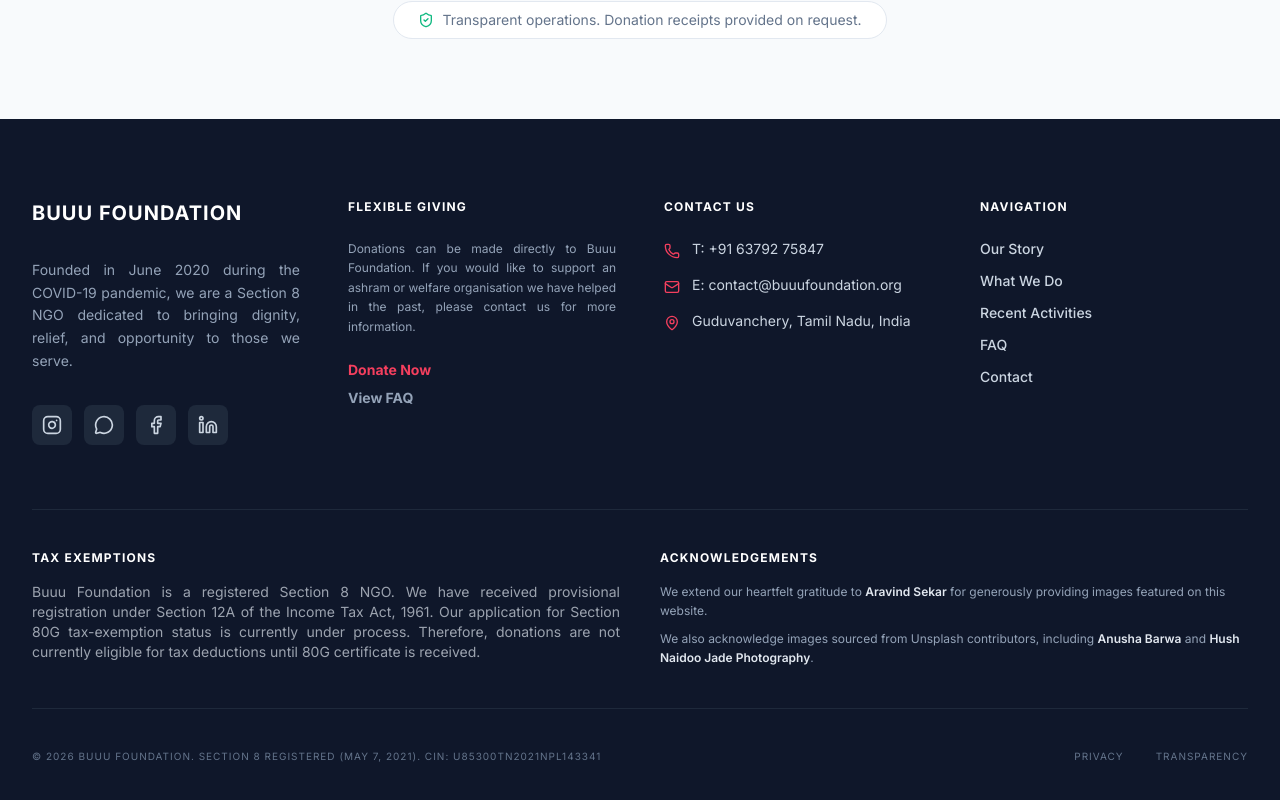
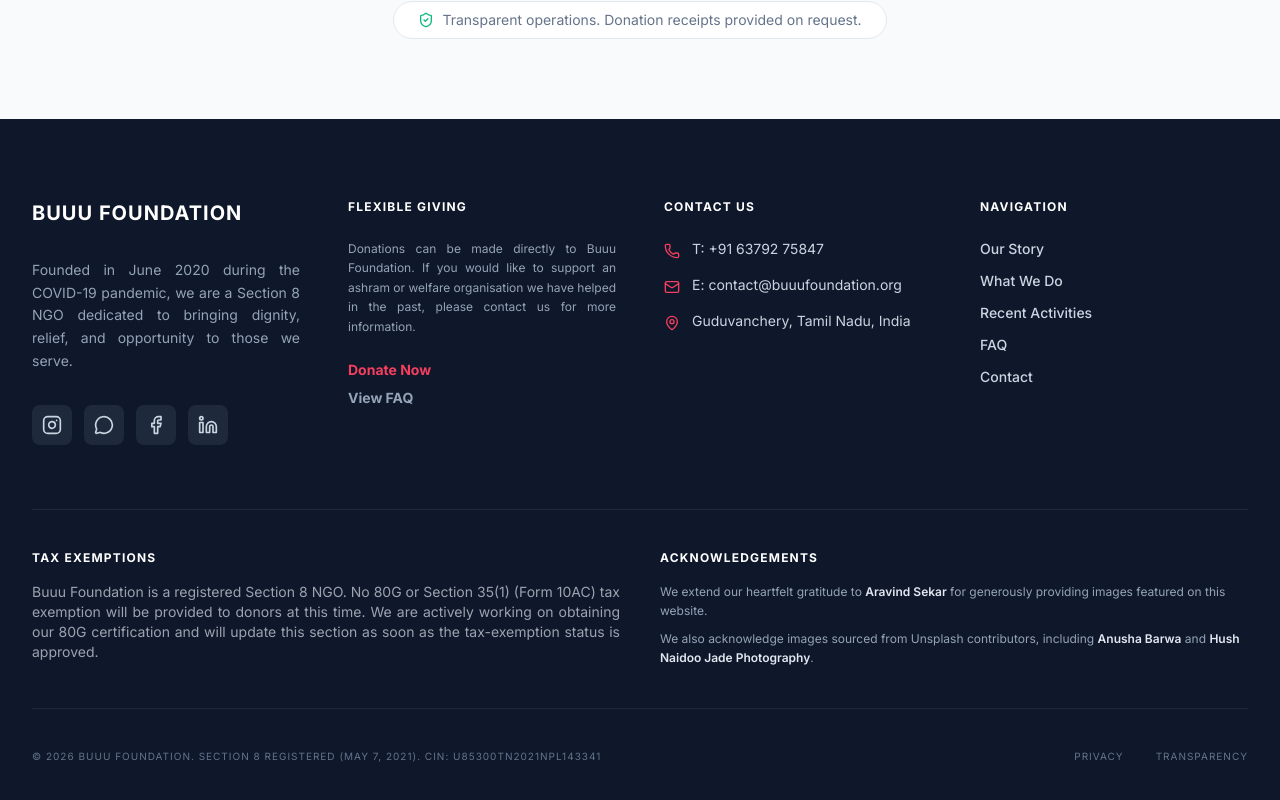
Before and after one commit to BuuuFoundation/BuuuFoundation, a React (Vite) app: page /#/donate in a window 1280 px wide. Shown: the part 1368-2168 px from the top of the page. Built offline with nearby package versions, Linux system fonts and the light colour scheme; a web font is replaced by a local one.

Commit message:
Update Footer.tsx

```diff
--- a/components/Footer.tsx
+++ b/components/Footer.tsx
@@ -87,8 +87,7 @@
               Tax Exemptions
             </h5>
             <p className="text-gray-400 text-sm text-justify">
-              Buuu Foundation is a registered Section 8 NGO. We have received provisional registration under Section 12A of the Income Tax Act, 1961.
-              Our application for Section 80G tax-exemption status is currently under process. Therefore, donations are not currently eligible for tax deductions until 80G certificate is received.
+              Buuu Foundation is a registered Section 8 NGO. No 80G or Section 35(1) (Form 10AC) tax exemption will be provided to donors at this time. We are actively working on obtaining our 80G certification and will update this section as soon as the tax-exemption status is approved.
             </p>
           </div>
 
```
